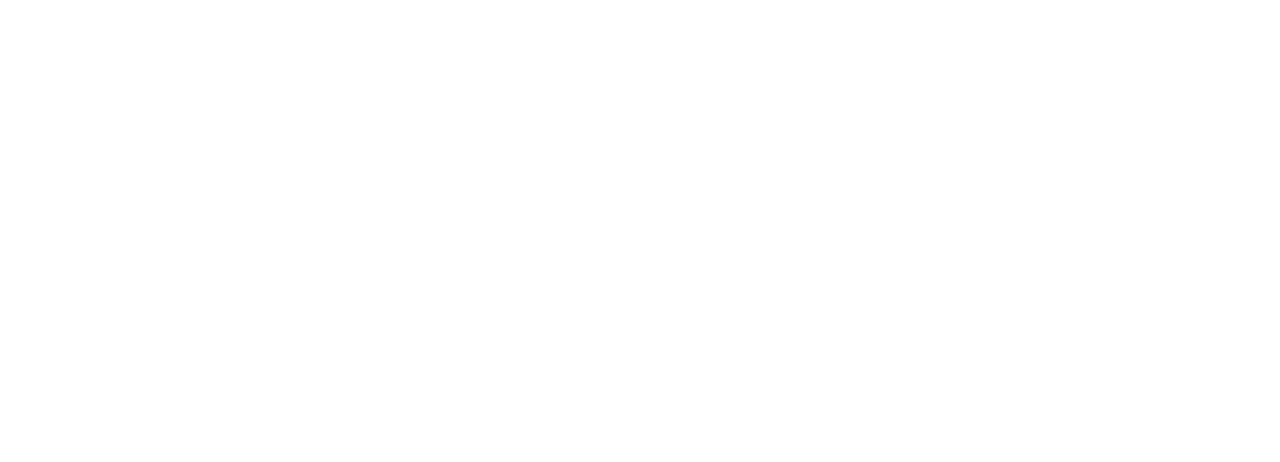
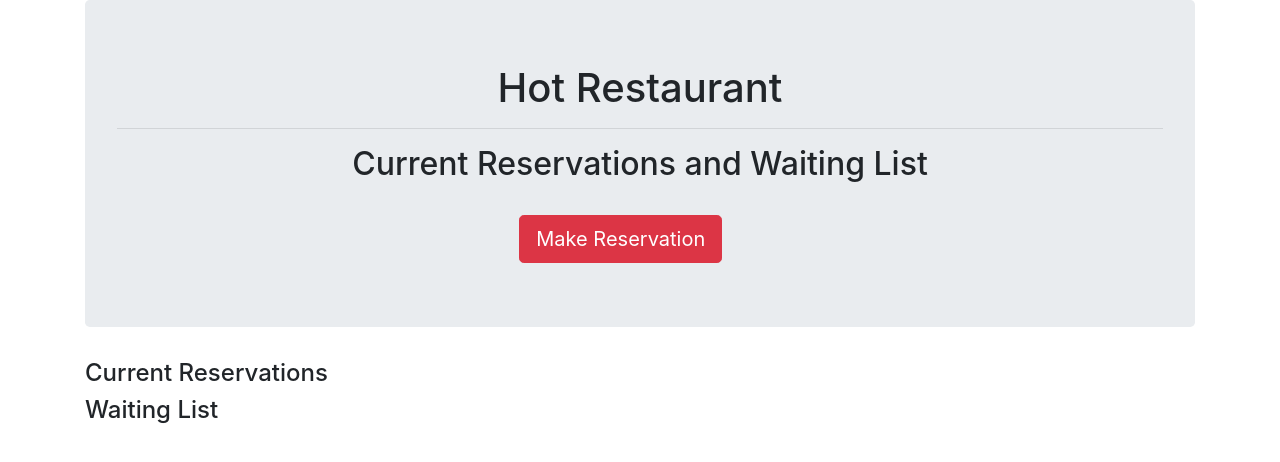
Before and after one commit to sxtnkyl/hotRestaurant, a website: page tables.html in a window 1280 px wide. Drawn offline with nearby package versions, Linux system fonts and the light colour scheme.

Commit message:
base html added

```diff
--- a/tables.html
+++ b/tables.html
@@ -11,6 +11,44 @@
   </head>
   <body>
 
+    <div class="container">
+
+		<header class="jumbotron">
+			<h1 class="text-center">Hot Restaurant</h1>
+			<hr>
+			<h2 class="text-center">Current Reservations and Waiting List</h2>
+			<br>
+
+			<div class="text-center">
+				<a href="/reserve"><button type="button" class="btn btn-lg btn-danger">Make Reservation</button></a>
+				<a href="/"><button type="button" class="btn btn-lg btn-default"></span></button></a>
+			</div>
+		</header>
+
+		<div class="row">
+			<div class="col-lg-12">
+
+				<!-- Current Tables in Use -->
+				<div class="panel panel-default">
+					<div class="panel-heading">
+						<h4 class="panel-title">Current Reservations</h4>
+					</div>
+					<div class="panel-body" id="tableSection">
+					</div>
+				</div>
+
+				<!-- Waiting List Panel -->
+				<div class="panel panel-default">
+					<div class="panel-heading">
+						<h4 class="panel-title">Waiting List</h4>
+					</div>
+					<div class="panel-body" id="waitlistSection">
+					</div>
+				</div>
+			</div>
+		</div>
+	</div>
+
     <!-- Optional JavaScript -->
     <!-- jQuery first, then Popper.js, then Bootstrap JS -->
     <script src="https://code.jquery.com/jquery-3.3.1.slim.min.js" integrity="sha384-q8i/X+965DzO0rT7abK41JStQIAqVgRVzpbzo5smXKp4YfRvH+8abtTE1Pi6jizo" crossorigin="anonymous"></script>
@@ -18,3 +56,15 @@
     <script src="https://stackpath.bootstrapcdn.com/bootstrap/4.3.1/js/bootstrap.min.js" integrity="sha384-JjSmVgyd0p3pXB1rRibZUAYoIIy6OrQ6VrjIEaFf/nJGzIxFDsf4x0xIM+B07jRM" crossorigin="anonymous"></script>
   </body>
 </html>
+
+<script type="text/javascript">
+
+function runTableQuery(){
+    var currentURL = window.location.origin;
+    $.ajax({url: currentURL + "/api/tables", method: "GET"})
+			.done(function(tableData) {
+                console.log("URL: " + currentURL + "/api/tables");
+
+
+
+</script>
```
